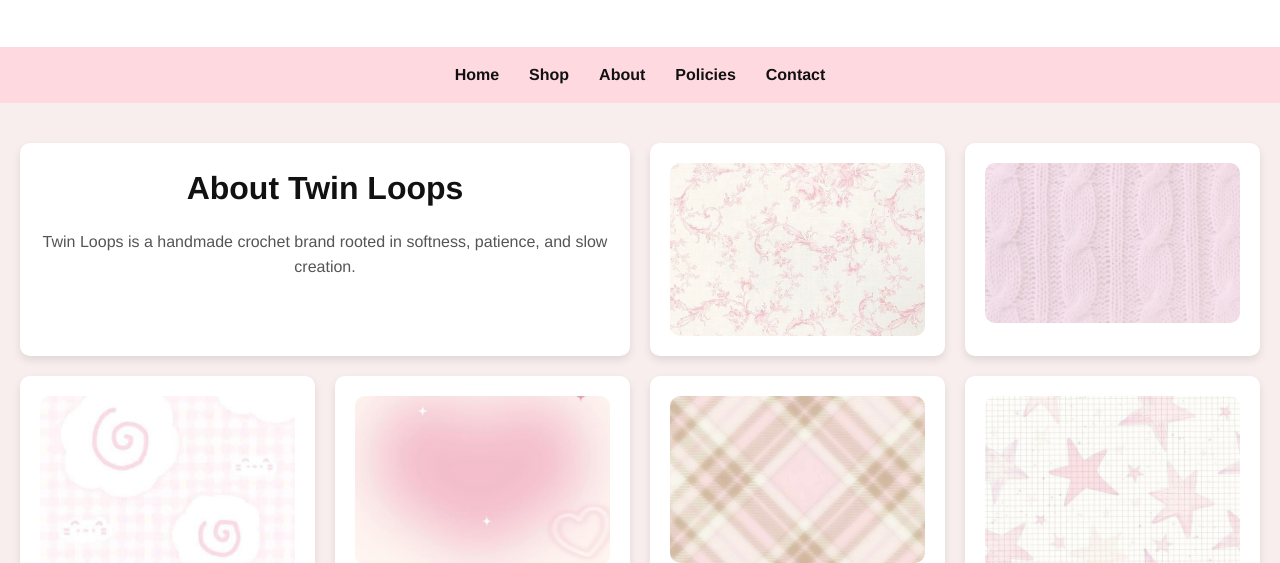
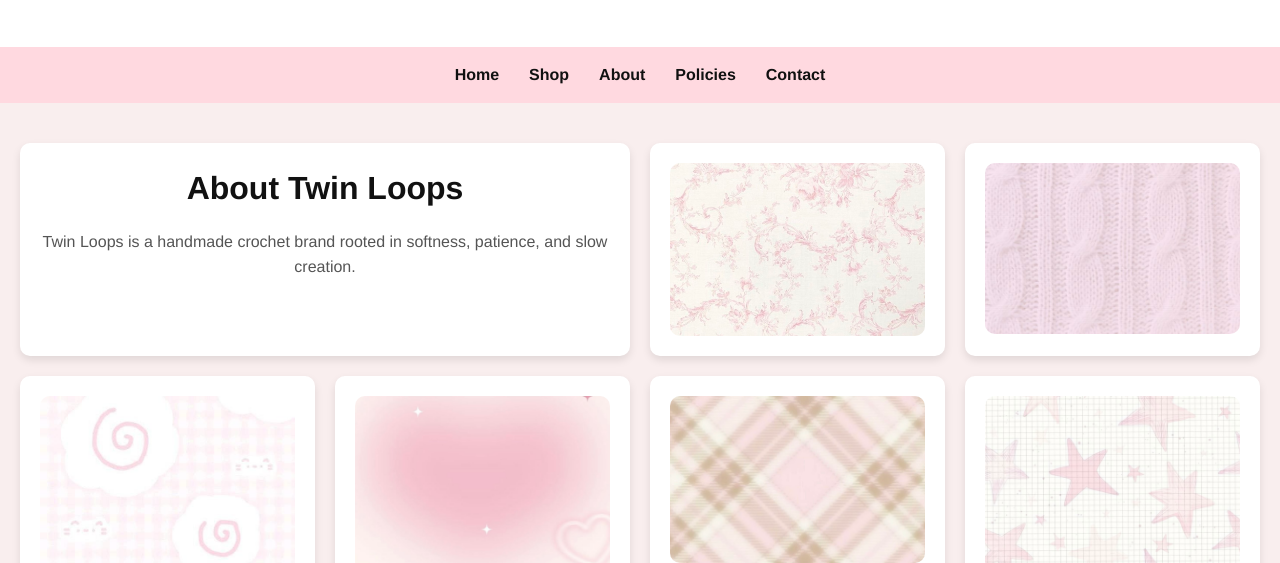
Before and after one commit to tavishizk-ux/Twin-loops, a plain HTML site: page index.html in a window 1280 px wide. Shown: the part 237-800 px from the top of the page. Drawn offline with Linux system fonts and the light colour scheme.

Commit message:
Update image sources for consistency
Signed-off-by: tavishizk-ux <tavishizk@gmail.com>

```diff
--- a/index.html
+++ b/index.html
@@ -41,7 +41,7 @@ softness, patience, and slow creation.
 
 <!-- IMAGE CARDS -->
   <section class="card image-card animate corner-tl">
-    <img src="Tanu.JPG" alt="Crochet texture">
+    <img src="Anya.jpg" alt="Crochet texture">
   </section>
 
 <!-- IMAGE CARDS -->
@@ -51,7 +51,7 @@ softness, patience, and slow creation.
 
 <!-- IMAGE CARDS -->
   <section class="card image-card animate corner-tl">
-    <img src="Tavishi.JPG" alt="Crochet texture">
+    <img src="Tavishii.jpg" alt="Crochet texture">
   </section>
 
   <!-- IMAGE CARDS -->
```
